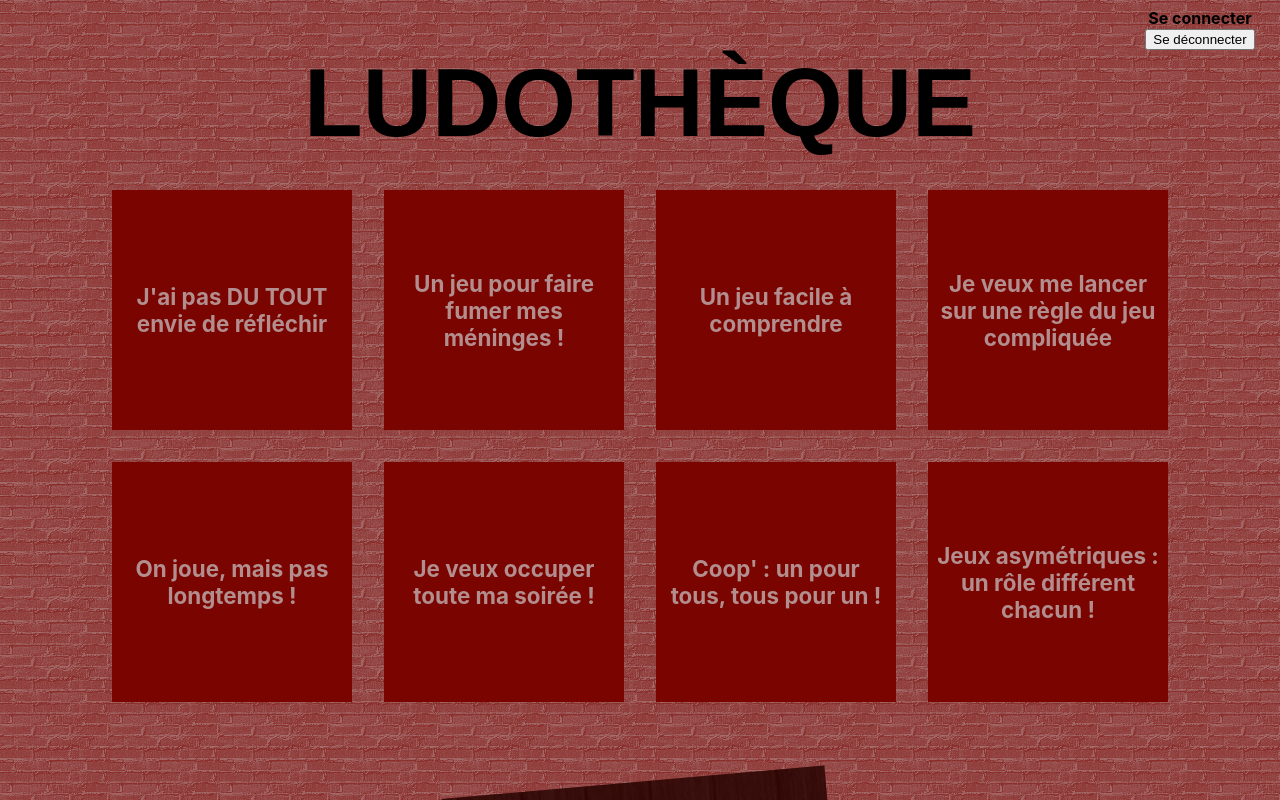
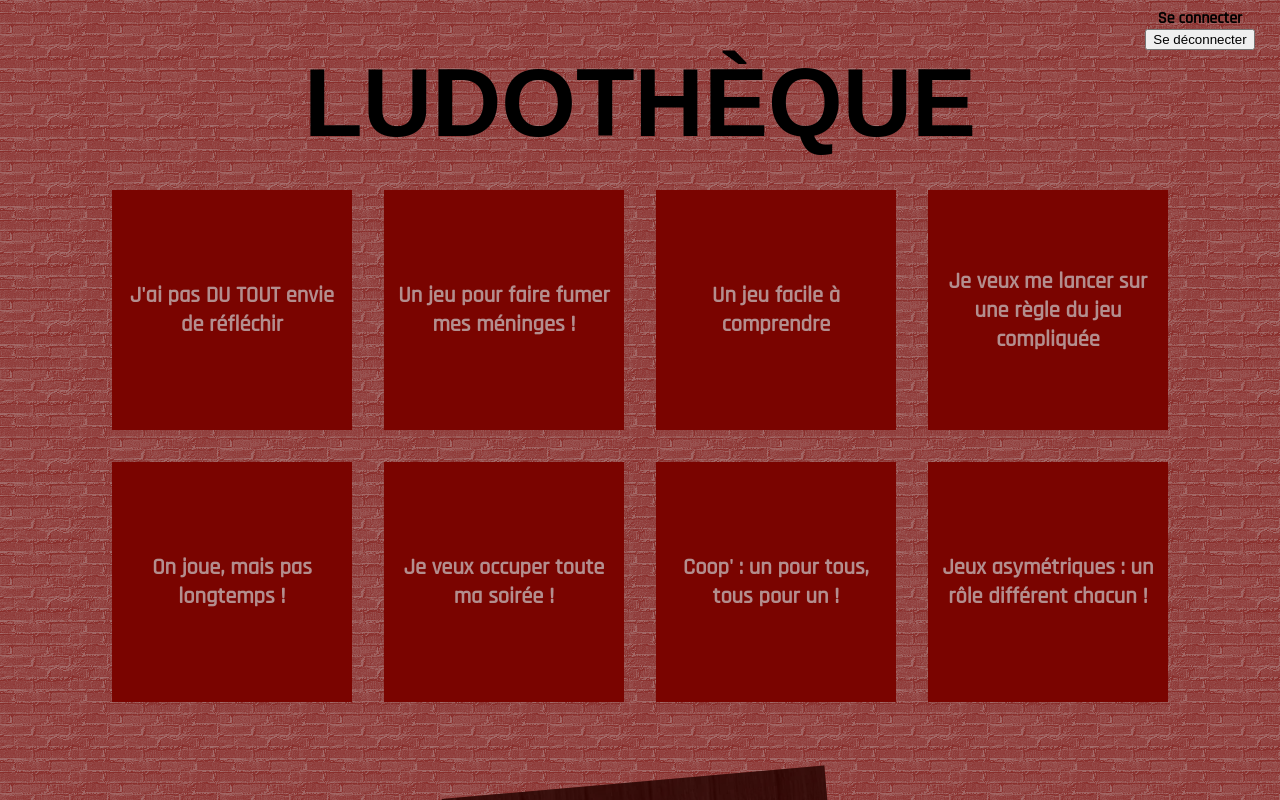
Before and after one commit to ValerieVT/ludotheque-front, a React (Create React App) app: page / in a window 1280 px wide. Shown: the top 800 px of the page. Built offline with nearby package versions, Linux system fonts and the light colour scheme; no server answers; a web font is replaced by a local one.

Commit message:
modify font of body

```diff
--- a/src/index.css
+++ b/src/index.css
@@ -1,13 +1,9 @@
+@import url("https://fonts.googleapis.com/css2?family=Rajdhani:wght@500&display=swap");
+
 body {
   margin: 0;
-  font-family: -apple-system, BlinkMacSystemFont, 'Segoe UI', 'Roboto', 'Oxygen',
-    'Ubuntu', 'Cantarell', 'Fira Sans', 'Droid Sans', 'Helvetica Neue',
-    sans-serif;
+  font-family: "Rajdhani", "Roboto", "Oxygen", "Ubuntu", "Cantarell",
+    "Fira Sans", "Droid Sans", "Helvetica Neue", sans-serif;
   -webkit-font-smoothing: antialiased;
   -moz-osx-font-smoothing: grayscale;
 }
-
-code {
-  font-family: source-code-pro, Menlo, Monaco, Consolas, 'Courier New',
-    monospace;
-}
```
